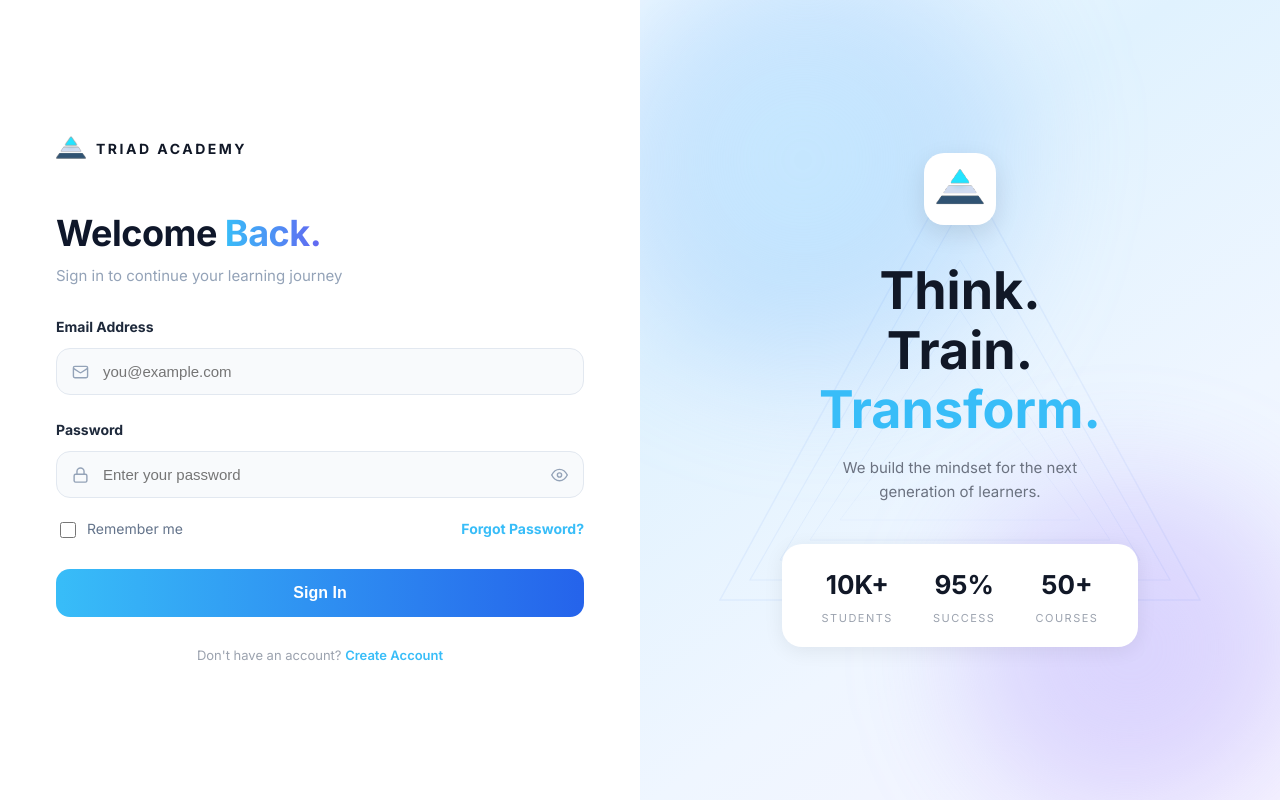
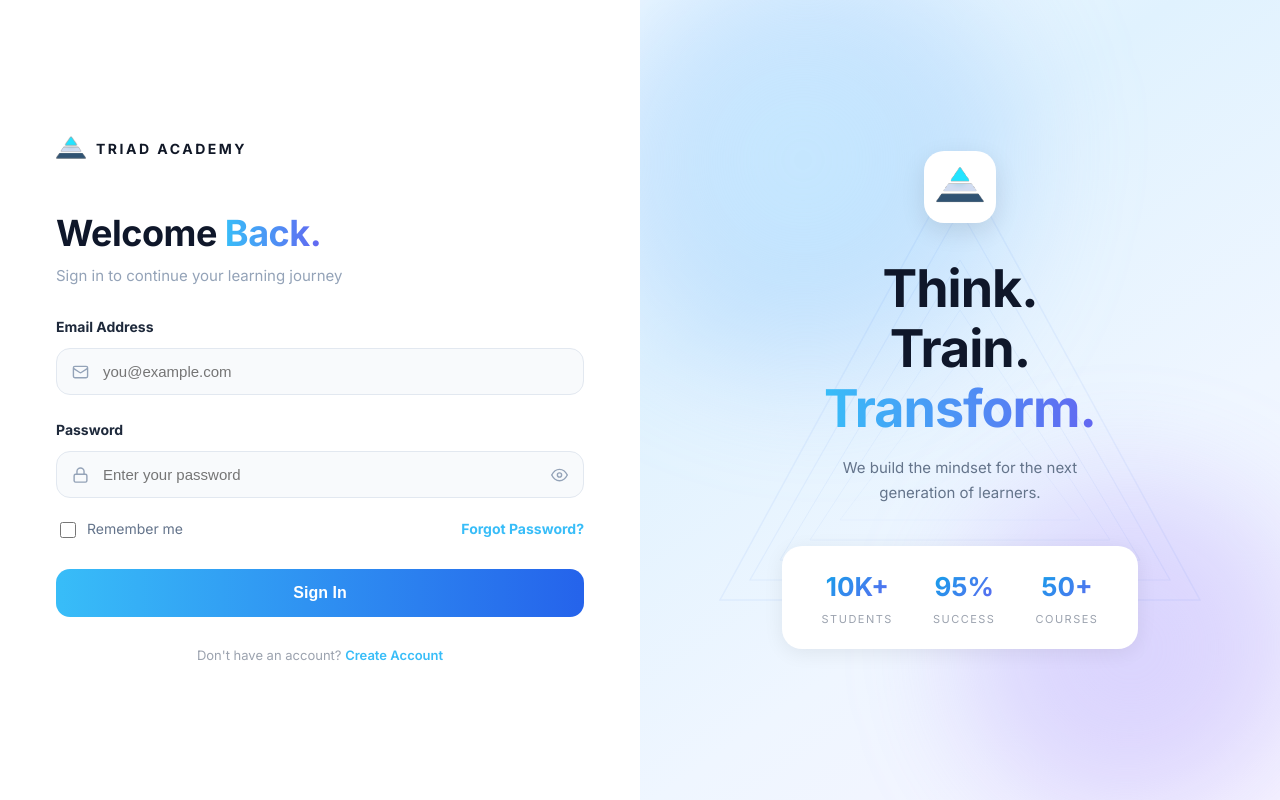
Before and after one commit to Divyansh-Wadhwa/LMSFrontend, a React (Vite) app: page /login in a window 1280 px wide. Built offline with nearby package versions, Linux system fonts and the light colour scheme.

Commit message:
login,signup,auth pages

```diff
--- a/src/features/auth/pages/AuthActionPage.tsx
+++ b/src/features/auth/pages/AuthActionPage.tsx
@@ -84,7 +84,10 @@ const AuthActionPage = () => {
         <div style={{ marginBottom: '36px' }}>
           <h1 style={{ fontSize: '36px', fontWeight: 900, color: '#111827', margin: '0 0 10px 0', lineHeight: 1.2 }}>
             Forgot{' '}
-            <span style={{ color: '#38bdf8' }}>Password?</span>
+            <span style={{
+              background: 'linear-gradient(90deg, #38bdf8 0%, #6366f1 100%)',
+              WebkitBackgroundClip: 'text', WebkitTextFillColor: 'transparent', backgroundClip: 'text',
+            }}>Password?</span>
           </h1>
           <p style={{ fontSize: '15px', color: '#9ca3af', margin: 0 }}>
             Enter your email to receive an OTP
--- a/src/features/auth/pages/LoginPage.tsx
+++ b/src/features/auth/pages/LoginPage.tsx
@@ -249,12 +249,15 @@ const LoginPage = () => {
           </div>
 
           {/* Tagline */}
-          <h2 style={{ fontSize: '52px', fontWeight: 900, color: '#111827', lineHeight: 1.15, margin: '0 0 16px 0' }}>
+          <h2 style={{ fontSize: '52px', fontWeight: 900, color: '#0f172a', lineHeight: 1.15, margin: '0 0 16px 0', letterSpacing: '-1px' }}>
             Think.<br />Train.<br />
-            <span style={{ color: '#38bdf8' }}>Transform.</span>
+            <span style={{
+              background: 'linear-gradient(90deg, #38bdf8 0%, #6366f1 100%)',
+              WebkitBackgroundClip: 'text', WebkitTextFillColor: 'transparent', backgroundClip: 'text',
+            }}>Transform.</span>
           </h2>
 
-          <p style={{ fontSize: '15px', color: '#6b7280', lineHeight: 1.6, margin: '0 0 40px 0', maxWidth: '280px' }}>
+          <p style={{ fontSize: '15px', color: '#64748b', lineHeight: 1.7, margin: '0 0 40px 0', maxWidth: '280px' }}>
             We build the mindset for the next generation of learners.
           </p>
 
@@ -267,18 +270,16 @@ const LoginPage = () => {
             gap: '40px',
             boxShadow: '0 4px 20px rgba(0,0,0,0.07)',
           }}>
-            <div style={{ textAlign: 'center' }}>
-              <div style={{ fontSize: '26px', fontWeight: 900, color: '#111827' }}>10K+</div>
-              <div style={{ fontSize: '11px', color: '#9ca3af', letterSpacing: '1.5px', textTransform: 'uppercase', marginTop: '4px' }}>Students</div>
-            </div>
-            <div style={{ textAlign: 'center' }}>
-              <div style={{ fontSize: '26px', fontWeight: 900, color: '#111827' }}>95%</div>
-              <div style={{ fontSize: '11px', color: '#9ca3af', letterSpacing: '1.5px', textTransform: 'uppercase', marginTop: '4px' }}>Success</div>
-            </div>
-            <div style={{ textAlign: 'center' }}>
-              <div style={{ fontSize: '26px', fontWeight: 900, color: '#111827' }}>50+</div>
-              <div style={{ fontSize: '11px', color: '#9ca3af', letterSpacing: '1.5px', textTransform: 'uppercase', marginTop: '4px' }}>Courses</div>
-            </div>
+            {[['10K+', 'Students'], ['95%', 'Success'], ['50+', 'Courses']].map(([val, label]) => (
+              <div key={label} style={{ textAlign: 'center' }}>
+                <div style={{
+                  fontSize: '26px', fontWeight: 900,
+                  background: 'linear-gradient(135deg, #0ea5e9, #6366f1)',
+                  WebkitBackgroundClip: 'text', WebkitTextFillColor: 'transparent', backgroundClip: 'text',
+                }}>{val}</div>
+                <div style={{ fontSize: '11px', color: '#9ca3af', letterSpacing: '1.5px', textTransform: 'uppercase', marginTop: '4px' }}>{label}</div>
+              </div>
+            ))}
           </div>
         </div>
       </div>
```
